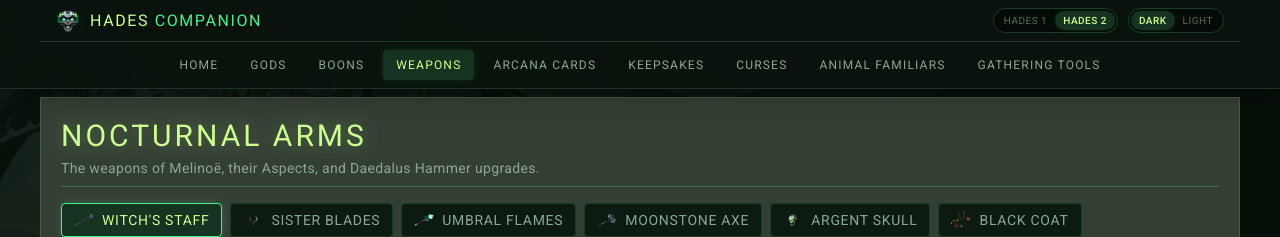
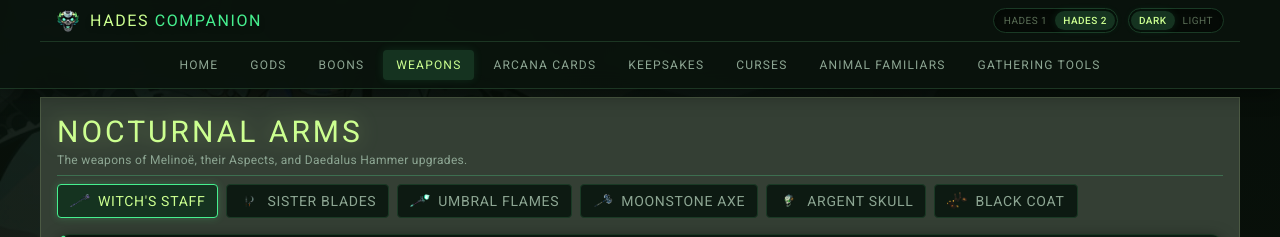
Before and after one commit to Ibrahim-SWE/HadesCompanion, a SvelteKit app: page /hades2/weapons in a window 1280 px wide. Shown: the top 237 px of the page. Built offline with nearby package versions, Linux system fonts and the light colour scheme.

Commit message:
the weapons page title and text is now same as other pages

```diff
--- a/src/routes/hades2/weapons/+page.svelte
+++ b/src/routes/hades2/weapons/+page.svelte
@@ -126,14 +126,16 @@
 {/snippet}
 
 <Container>
-  <div class="max-w-300 mx-auto text-[#e5f4e7] p-2 sm:p-4 font-serif">
-    <header class="flex flex-col pb-2 border-b border-[#58ffa5]/25 mb-4">
+  <div class="max-w-300 mx-auto text-[#e5f4e7] p-2 sm:p-3 font-serif">
+    <header class="flex flex-col pb-1.5 border-b border-[#58ffa5]/25 mb-2">
       <h1
         class="text-[#ccff90] font-serif text-2xl sm:text-3xl font-normal uppercase tracking-widest m-0 drop-shadow-[0_0_10px_rgba(204,255,144,0.3)]"
       >
         Nocturnal Arms
       </h1>
-      <p class="text-xs sm:text-sm text-[#8da693] font-sans mt-1 tracking-wide">
+      <p
+        class="text-[0.7rem] sm:text-xs text-[#8da693] font-sans mt-0.5 tracking-wide leading-snug"
+      >
         The weapons of Melinoë, their Aspects, and Daedalus Hammer upgrades.
       </p>
     </header>
```
